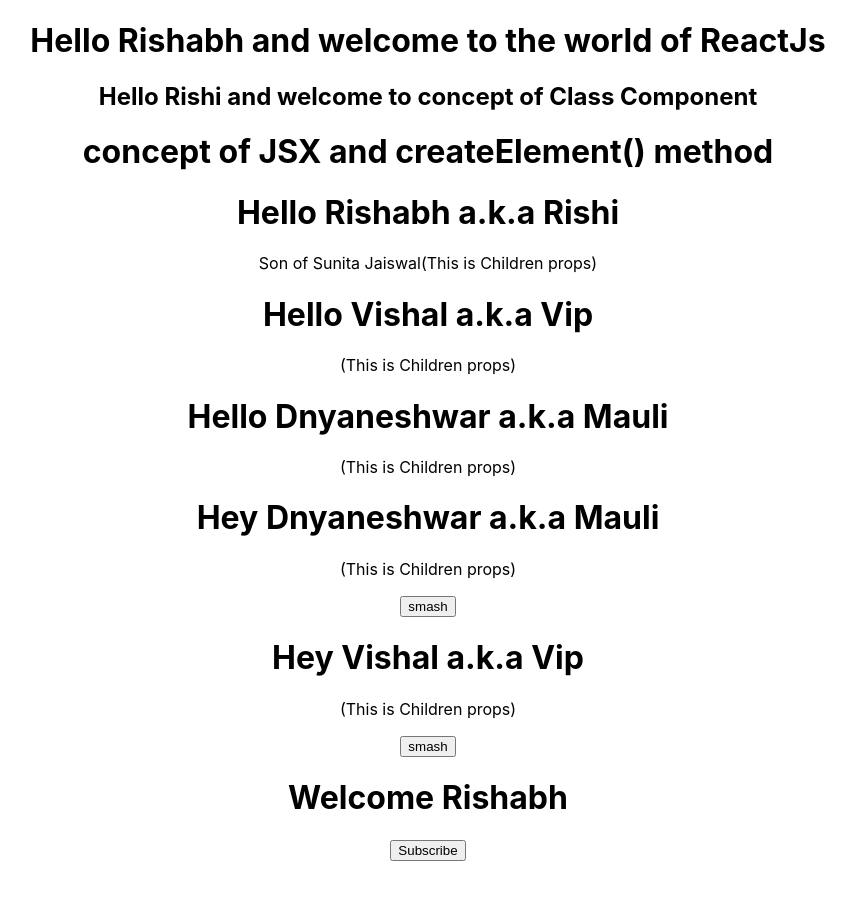
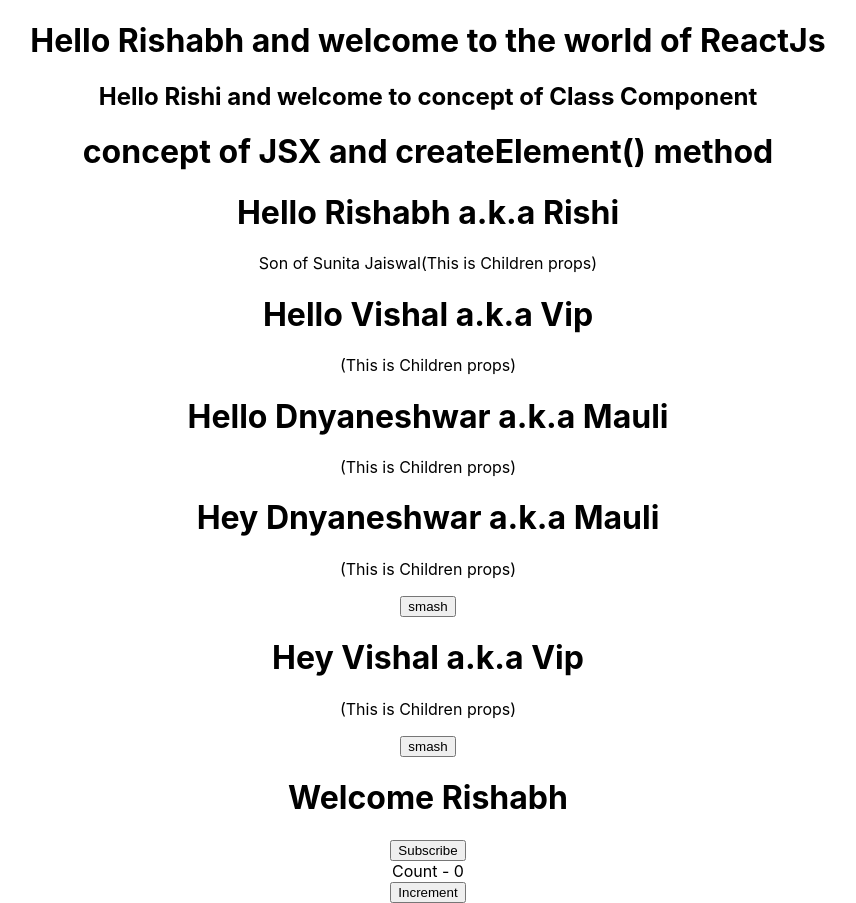
Before and after one commit to rishabhjaiswal155/React, a React (Create React App) app: page / in a window 1280 px wide. Shown: the whole page, without its empty margins (212-1068 px from the left). Before the commit the page ends 861 px from the top, so only its background shows below. Built offline with nearby package versions, Linux system fonts and the light colour scheme.

Commit message:
setState() with counter example

```diff
--- a/src/App.js
+++ b/src/App.js
@@ -6,6 +6,7 @@
 import Friends from './components/Friends';
 import Jigri from './components/Jigri';
 import Message from './components/Messsage';
+import Count from './components/Count';
 function App() {
   return (
     <div className="App">
@@ -31,6 +32,7 @@
         <button>smash</button>
       </Jigri>
  <Message/>
+ <Count/>
       </div>
   );
 }
--- /dev/null
+++ b/src/components/Count.js
@@ -0,0 +1,42 @@
+import React, { Component } from 'react'
+
+class Count extends Component {
+    constructor(props) {
+      super(props)
+
+      this.state = {
+         count:0
+      }
+    }
+
+     increment(){
+    //     this.setState({count:this.state.count+1}
+    //     ,()=>{console.log("callback value",this.state.count)
+    //     }
+    // )
+    // console.log(this.state.count)
+    // }
+         this.setState(prevstate=> ({
+            count:prevstate.count+1
+         }))
+         console.log(this.state.count)
+        }
+    incrementfive(){
+        this.increment();
+        this.increment();
+        this.increment();
+        this.increment();
+        this.increment();
+
+    }
+
+  render() {
+    return (
+        <div>
+      <div>Count - {this.state.count}</div>
+      <button onClick={()=>this.incrementfive()}>Increment</button>
+      </div>)
+  }
+}
+
+export default Count
```
